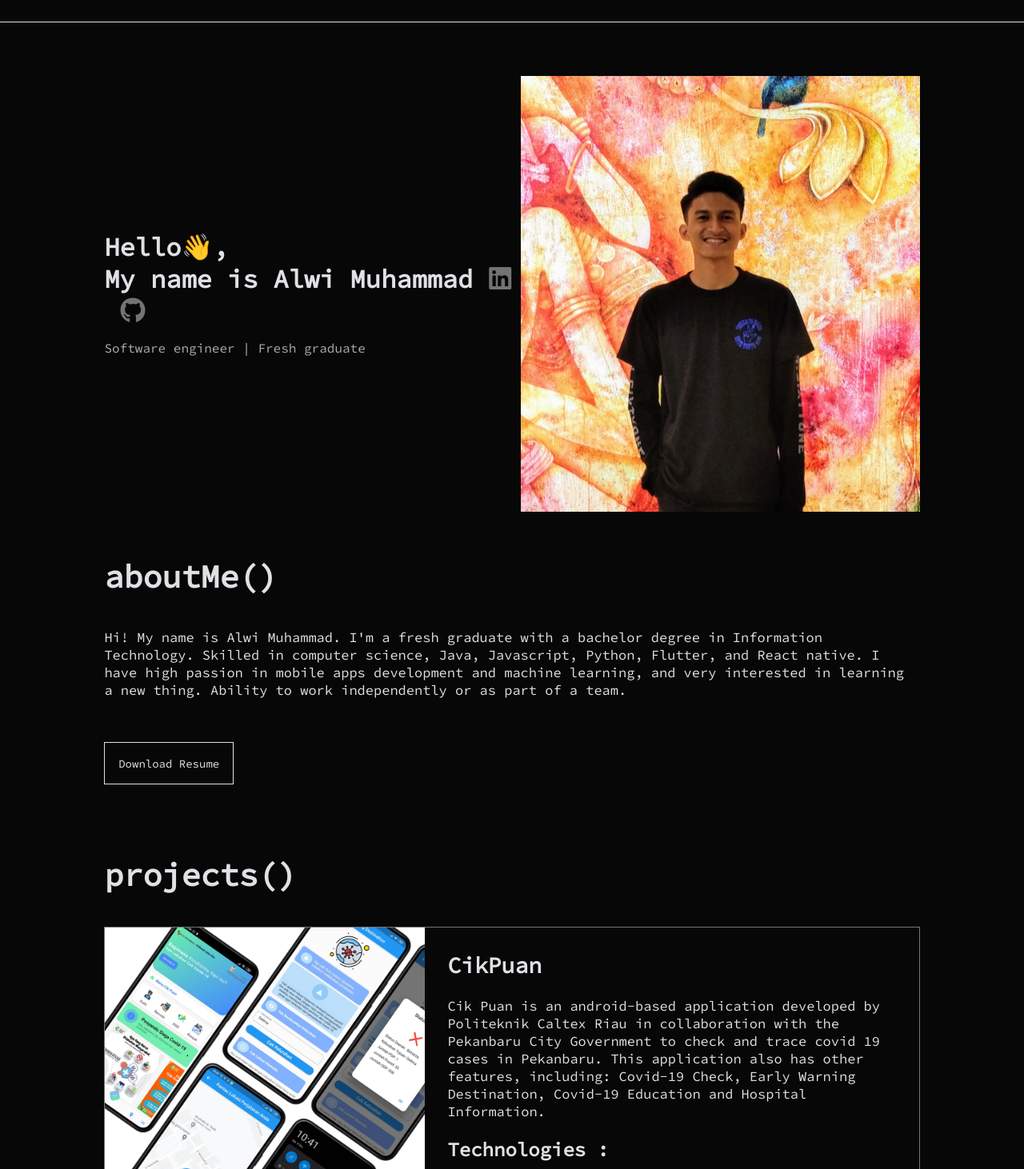
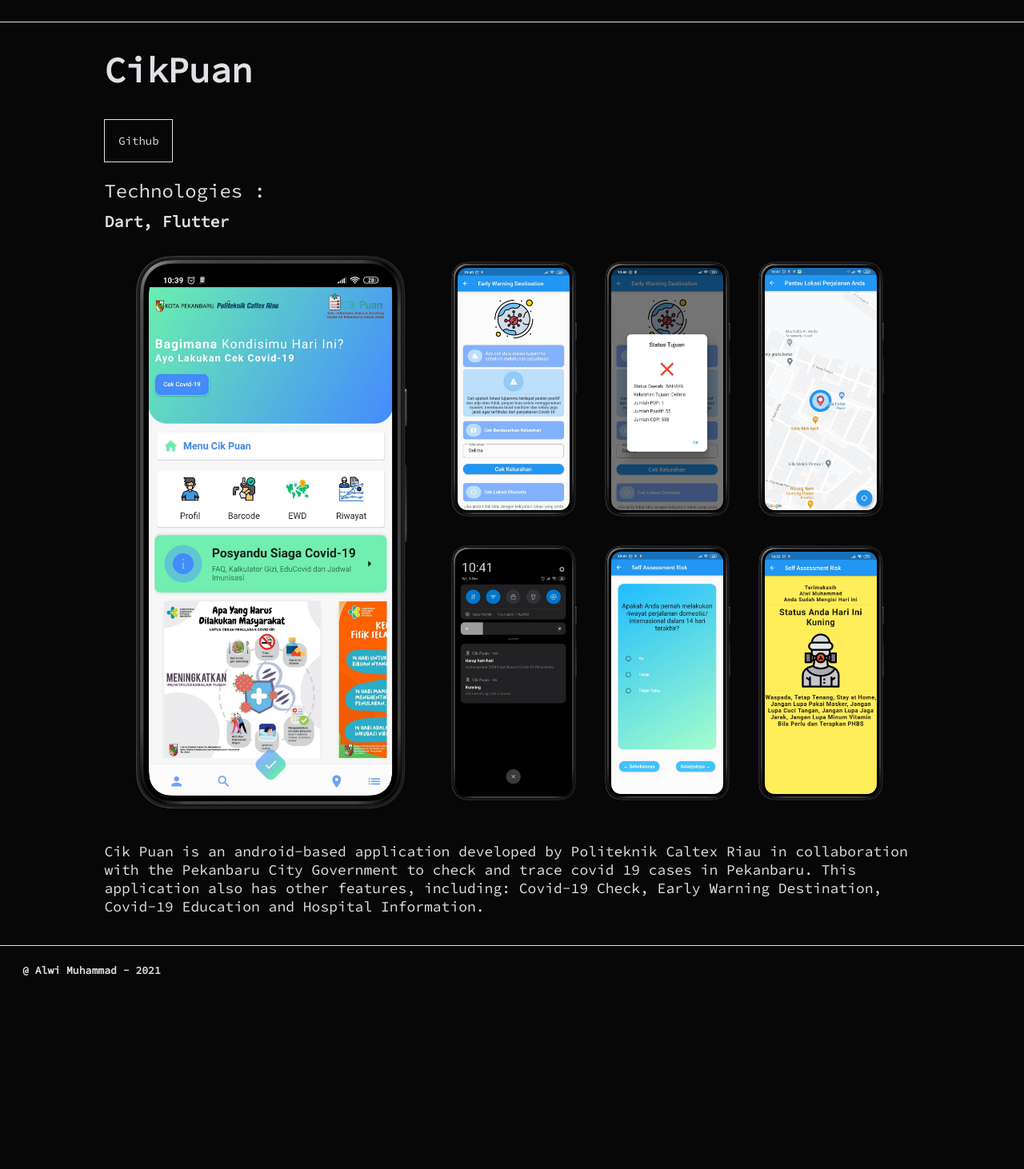
Before and after one commit to AlwiM26/AlwiM26.github.io, a React (Create React App) app: page /projectDetail in a window 1280 px wide. Shown: the part 68-1530 px from the top of the page at 80% size. After the commit the page ends 1313 px from the top, so only its background shows below. Built offline with nearby package versions, Linux system fonts and the light colour scheme.

Commit message:
added react router

```diff
--- a/package.json
+++ b/package.json
@@ -8,6 +8,7 @@
     "@testing-library/user-event": "^12.8.3",
     "react": "^17.0.2",
     "react-dom": "^17.0.2",
+    "react-router-dom": "^5.2.0",
     "react-scripts": "4.0.3",
     "web-vitals": "^1.1.2"
   },
--- a/src/App.js
+++ b/src/App.js
@@ -1,17 +1,22 @@
 import "./App.css";
+import { BrowserRouter as Router, Route, Switch } from "react-router-dom";
 import Navbar from "./components/Navbar/Navbar";
-import Content from "./components/Content";
+import Home from "./components/Home";
 import ProjectDetail from "./components/ProjectDetail";
 import Footer from "./components/Footer";
 
 function App() {
   return (
-    <div>
+    <Router>
       <Navbar />
-      <Content />
-      {/* <ProjectDetail /> */}
+      <div>
+        <Switch>
+          <Route path="/" exact component={Home} />
+          <Route path="/projectDetail/" exact component={ProjectDetail} />
+        </Switch>
+      </div>
       <Footer />
-    </div>
+    </Router>
   );
 }
 
--- a/src/components/Content.css
+++ b/src/components/Home.css
@@ -7,10 +7,6 @@
 .personalname {
   font-size: 4vh;
   font-weight: bold;
-}
-
-.introsection {
-  /* width: 40%; */
 }
 
 .job {
@@ -115,7 +111,7 @@
 }
 
 .techtitle {
-  font-size: 18px;
+  font-size: 2.2vh;
   font-weight: bold;
   margin-bottom: 14px;
 }
--- a/src/components/Content.js
+++ b/src/components/Home.js
@@ -1,15 +1,16 @@
-import "./Content.css";
+import { Link } from "react-router-dom";
+import "./Home.css";
 import ava from "../images/ava.jpg";
 import resume from "../Resume_AlwiMuhammad.pdf";
 import ProjectItems from "./ProjectItems";
 
-function Content(props) {
+function Home(props) {
   return (
     <div>
       <div className="hero" id="about">
         <div className="introsection">
           <p className="personalname">
-            Hello👋, <br /> My name is Alwi Muhammad
+            Hi👋, <br /> I'm Alwi Muhammad
             <a
               href="https://www.linkedin.com/in/alwimhd/"
               target="_blank"
@@ -55,7 +56,7 @@
 
         {ProjectItems.map((item, id) => {
           return (
-            <a href="#">
+            <Link to="/projectDetail">
               <div className="containerproject">
                 <img
                   src={item.ProjectCover}
@@ -75,7 +76,7 @@
                   </div>
                 </div>
               </div>
-            </a>
+            </Link>
           );
         })}
       </div>
@@ -96,4 +97,4 @@
   );
 }
 
-export default Content;
+export default Home;
--- a/src/components/Navbar/Navbar.js
+++ b/src/components/Navbar/Navbar.js
@@ -1,4 +1,5 @@
 import React, { useState } from "react";
+import { Link } from "react-router-dom";
 import logo from "../../images/logo.png";
 import "./Navbar.css";
 
@@ -12,32 +13,36 @@
   return (
     <div className="header">
       <div className="topnav">
-        <a href="/">
+        <Link to="/">
           <img src={logo} className="navlogo" alt="Logo" />
-        </a>
+        </Link>
         <ul className={clicked ? "menunav active" : "menunav"}>
           <li className="itemnav">
-            <a href="#about" className="linknav" onClick={() => handleClick()}>
+            <Link
+              to="/#about"
+              className="linknav"
+              onClick={() => handleClick()}
+            >
               aboutMe()
-            </a>
+            </Link>
           </li>
           <li className="itemnav">
-            <a
-              href="#project"
+            <Link
+              to="/#project"
               className="linknav"
               onClick={() => handleClick()}
             >
               projects()
-            </a>
+            </Link>
           </li>
           <li className="itemnav">
-            <a
-              href="#contact"
+            <Link
+              to="/#contact"
               className="linknav"
               onClick={() => handleClick()}
             >
               contact()
-            </a>
+            </Link>
           </li>
         </ul>
         <div className="mobilemenu" onClick={() => handleClick()}>
--- a/src/components/ProjectDetail.css
+++ b/src/components/ProjectDetail.css
@@ -7,7 +7,7 @@
 }
 
 .projecttitle {
-  font-size: 50px;
+  font-size: 5.5vh;
   font-weight: bold;
   margin-bottom: 14px;
   margin-top: 10px;
@@ -18,7 +18,7 @@
   margin-bottom: 14px;
 }
 
-.techtitle {
+.techtitledetail {
   font-size: 24px;
   margin-bottom: 10px;
 }
--- a/src/components/ProjectDetail.js
+++ b/src/components/ProjectDetail.js
@@ -11,7 +11,7 @@
 
 function ProjectDetail(props) {
   const [openedModal, setOpenedModal] = useState(false);
-  const [whichModal, setWhichModal] = useState(cp1);
+  const [whichModal, setWhichModal] = useState(null);
 
   const handleModal = (val = cp1) => {
     setOpenedModal(!openedModal);
@@ -32,7 +32,7 @@
             Github
           </a>
         </div>
-        <p className="techtitle">Technologies :</p>
+        <p className="techtitledetail">Technologies :</p>
         <p className="techcontent">Dart, Flutter</p>
         <div className="containerss">
           <img
```
Also changed, not shown: 1 other file (tests, documents, lock files or other folders).
